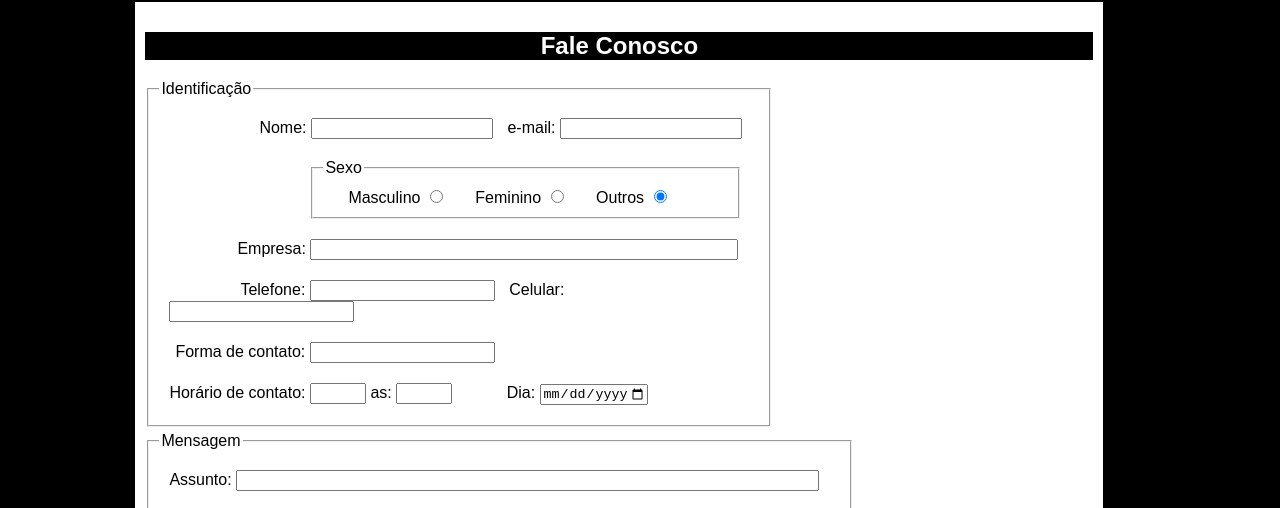
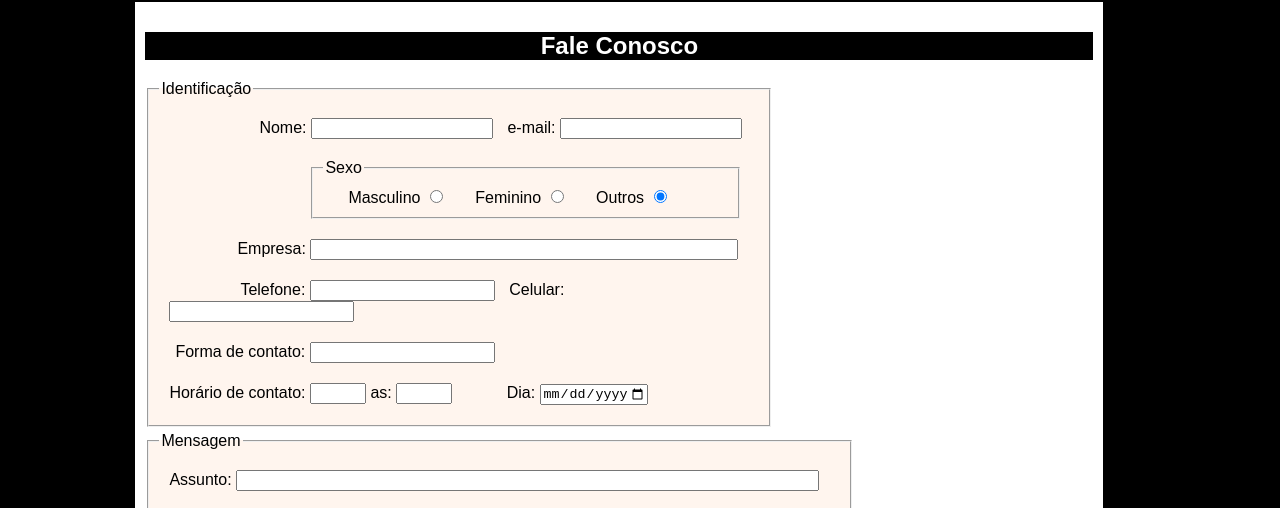
Before and after one commit to ViniciusBorgesTodeschini/Trabalho1ProgramacaoWeb1_SiteQueen, a plain HTML site: page contato.html in a window 1280 px wide. Shown: the part 254-762 px from the top of the page. Drawn offline with Linux system fonts and the light colour scheme.

Commit message:
Update estilos.css

```diff
--- a/css/estilos.css
+++ b/css/estilos.css
@@ -239,6 +239,7 @@ div.itensFormulario{
 
 fieldset{
     padding: 10px;
+    background-color: SeaShell;
 }
 
 fieldset.fieldSexo{
```
